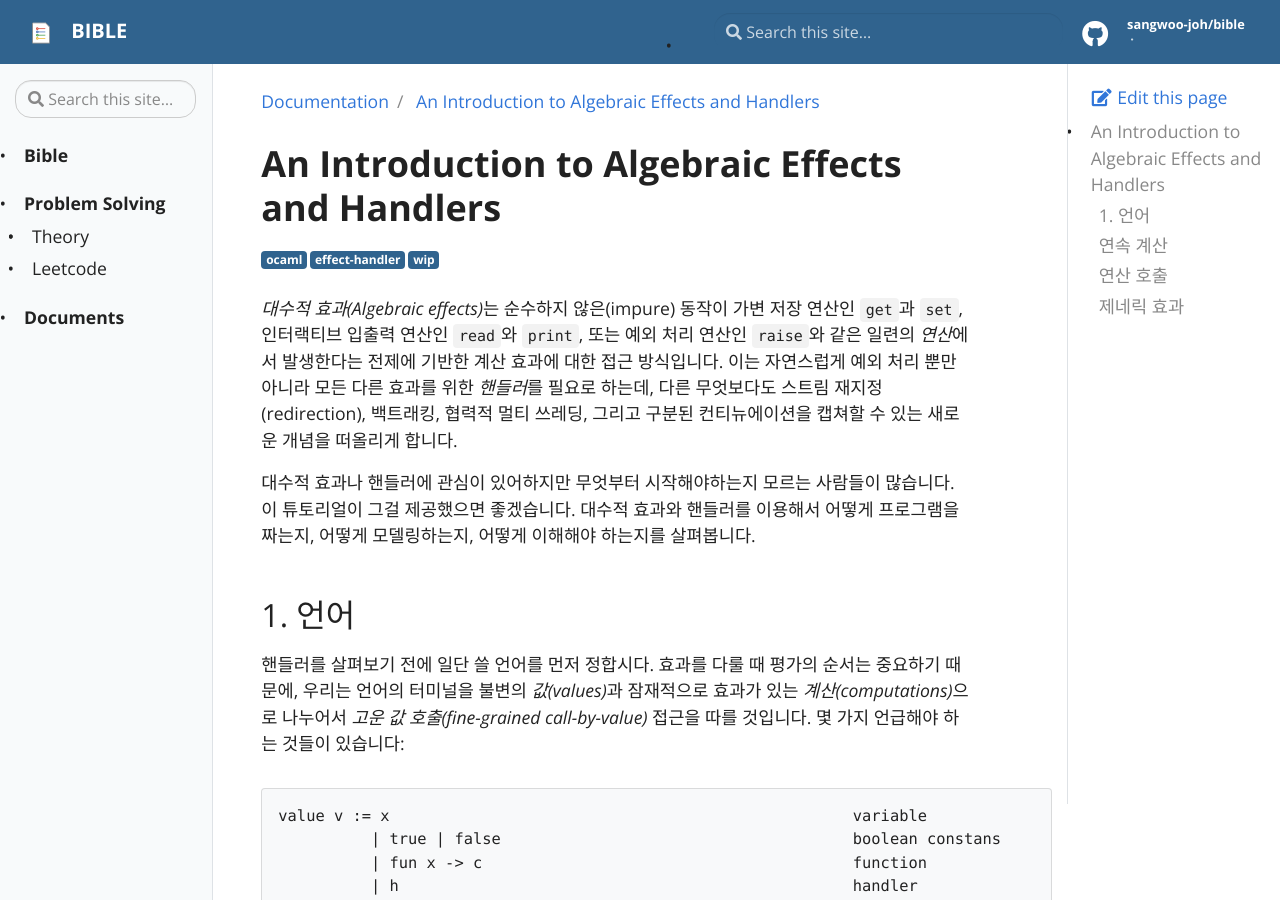
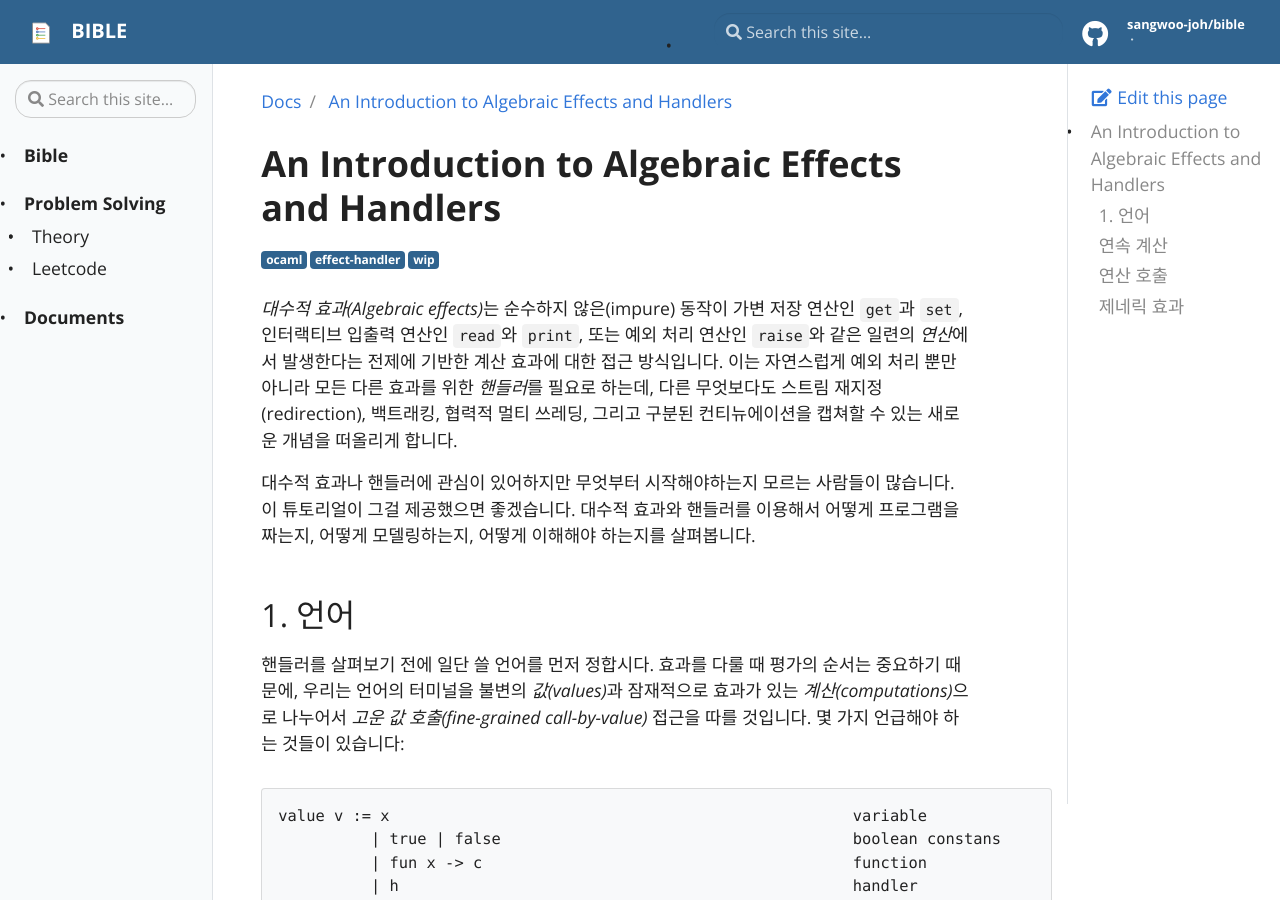
Before and after one commit to sangwoo-joh/book, a Jekyll site: the page built from _docs/algebraic-effects-and-handlers.md, in a window 1280 px wide and 900 px high. Built offline with Jekyll 4.4.1, drawn with Linux system fonts in a browser that asks for light colours; a script that is not in the unit is left out.

Commit message:
Use docs directly

```diff
--- a/_layouts/default.html
+++ b/_layouts/default.html
@@ -57,7 +57,7 @@
                       <!-- Don't display the version number or directory in the breadcrumb -->
                       {% else %}
                       <li class="breadcrumb-item">
-                        <a href="{{ site.baseurl }}{% assign crumb_limit = forloop.index | plus: 1 %}{% for crumb in crumbs limit: crumb_limit %}{{ crumb | append: '/' }}{% endfor %}">{% if crumb == "docs" %}Documentation{% else %}{{ crumb | replace:'-',' ' | remove:'.html' | capitalize }}{% endif %}</a>
+                        <a href="{{ site.baseurl }}{% assign crumb_limit = forloop.index | plus: 1 %}{% for crumb in crumbs limit: crumb_limit %}{{ crumb | append: '/' }}{% endfor %}">{{ crumb | replace:'-',' ' | remove:'.html' | capitalize }}</a>
                       </li>
                       {% endif %}
                     {% endif %}
```
